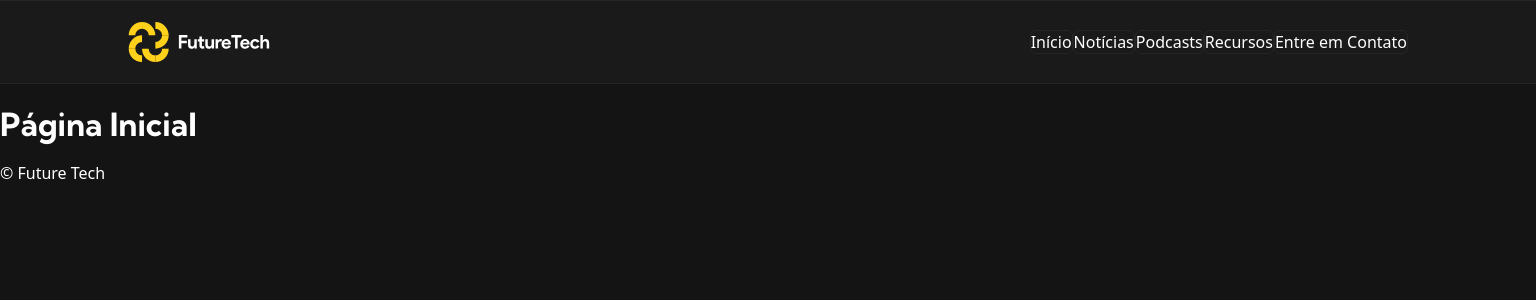
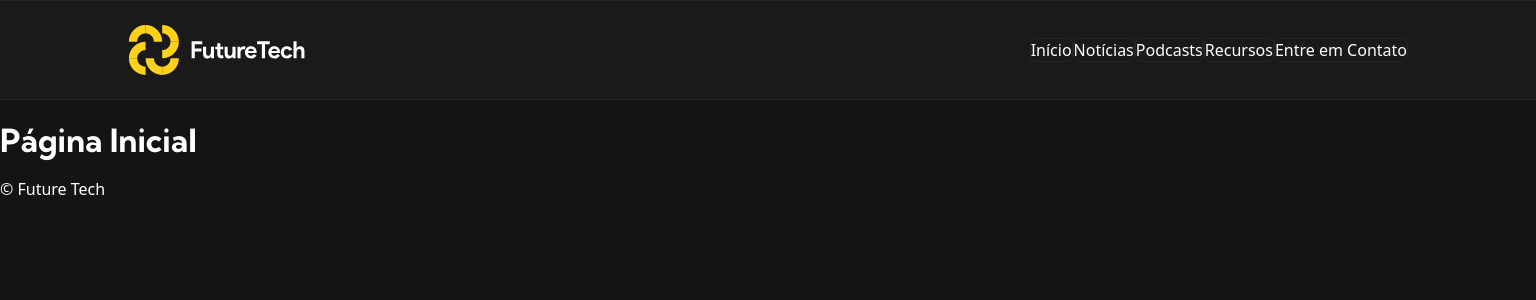
Before and after one commit to alexandreraminelli/pratica-react-ai-blog-website, a React (Vite) app: page / in a window 1536 px wide. Shown: the top 300 px of the page. Built offline with nearby package versions, Linux system fonts and the light colour scheme.

Commit message:
chore(header): dimensões do header para telas grandes

```diff
--- a/src/layout/Header/Header.module.css
+++ b/src/layout/Header/Header.module.css
@@ -23,3 +23,25 @@ header.siteHeader {
     width: auto;
   }
 }
+
+/* Header desktop */
+@media screen and (min-width: 768px) {
+  header.siteHeader {
+    /* Espaçamento */
+    padding-block: 20px;
+  }
+}
+
+/* Header large desktop */
+@media screen and (min-width: 1440px) {
+  header.siteHeader {
+    /* Espaçamento */
+    padding-block: 24px;
+
+    /* Imagem da logo */
+    & .logo {
+      /* Dimensões */
+      height: 50px;
+    }
+  }
+}
```
